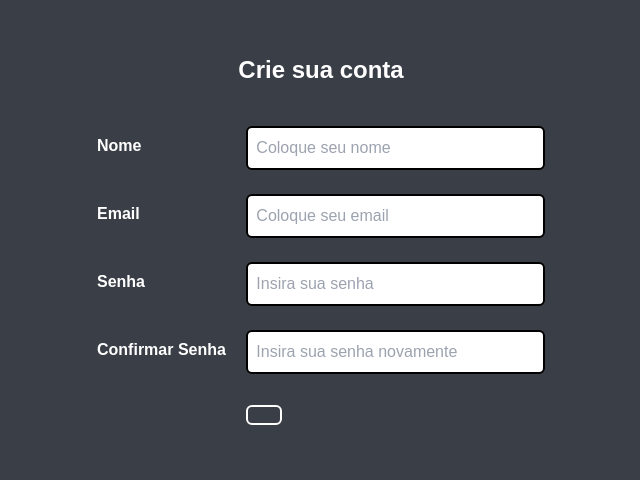
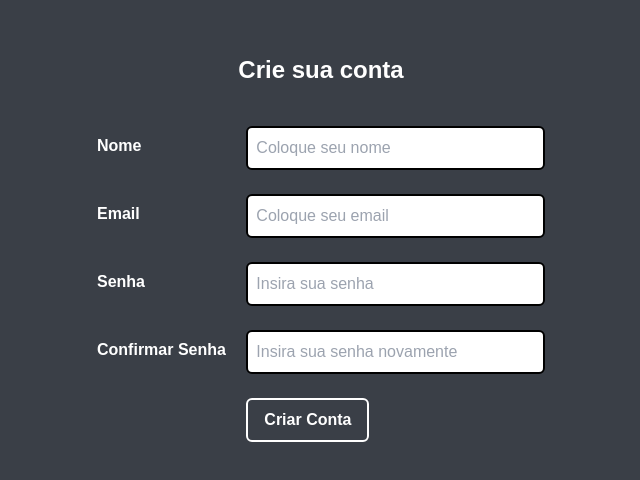
Before and after one commit to IgorAraujooo/AcmeFilmes, a website: page src/criarconta.html in a window 1280 px wide. Shown: the part 154-634 px from the top of the page, without its empty margins (319-959 px from the left). Drawn offline with Linux system fonts and the light colour scheme.

Commit message:
tela de criar conta e home finalizada

```diff
--- a/src/criarconta.html
+++ b/src/criarconta.html
@@ -45,7 +45,6 @@
                 <input placeholder="Insira sua senha" class="w-full border-gray-300 border-2 rounded-md p-2" type="password" name="password" id="password" />
             </div>
         </div>
-        <!-- Adicionando nova caixa de texto -->
         <div class="md:flex md:items-center mb-6">
             <div class="md:w-1/3">
                 <label class="block mb-1 font-bold text-white" for="confirm-password">
@@ -56,12 +55,14 @@
                 <input placeholder="Insira sua senha novamente" class="w-full border-gray-300 border-2 rounded-md p-2" type="password" name="confirm-password" id="confirm-password" />
             </div>
         </div>
-        <!-- Restante do seu código aqui -->
         <div class="md:flex md:items-center">
             <div class="md:w-1/3"></div>
             <div class="md:w-2/3">
-                <button class="border-gray-300 border-2 rounded-md bg-transparent hover:bg-black focus:shadow-outline-blue focus:outline-none text-white font-bold py-2 px-4 rounded-md" type="button">
-                </button>
+                <a href="index.html">
+                    <button class="border-gray-300 border-2 rounded-md bg-transparent hover:bg-black focus:shadow-outline-blue focus:outline-none text-white font-bold py-2 px-4 rounded-md" type="button">
+                        Criar Conta
+                    </button>
+                </a>
             </div>
         </div>
     </div>
```
